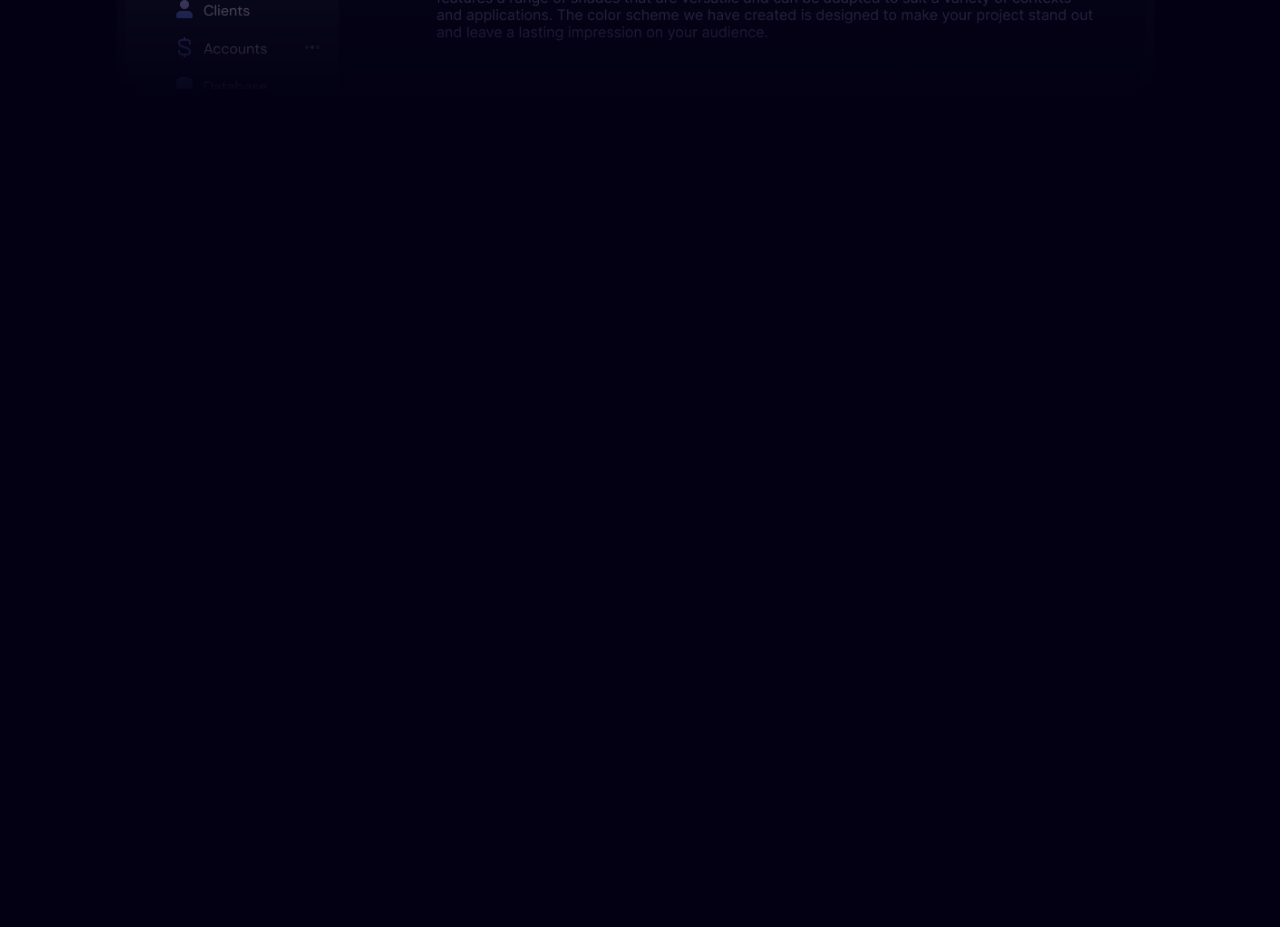
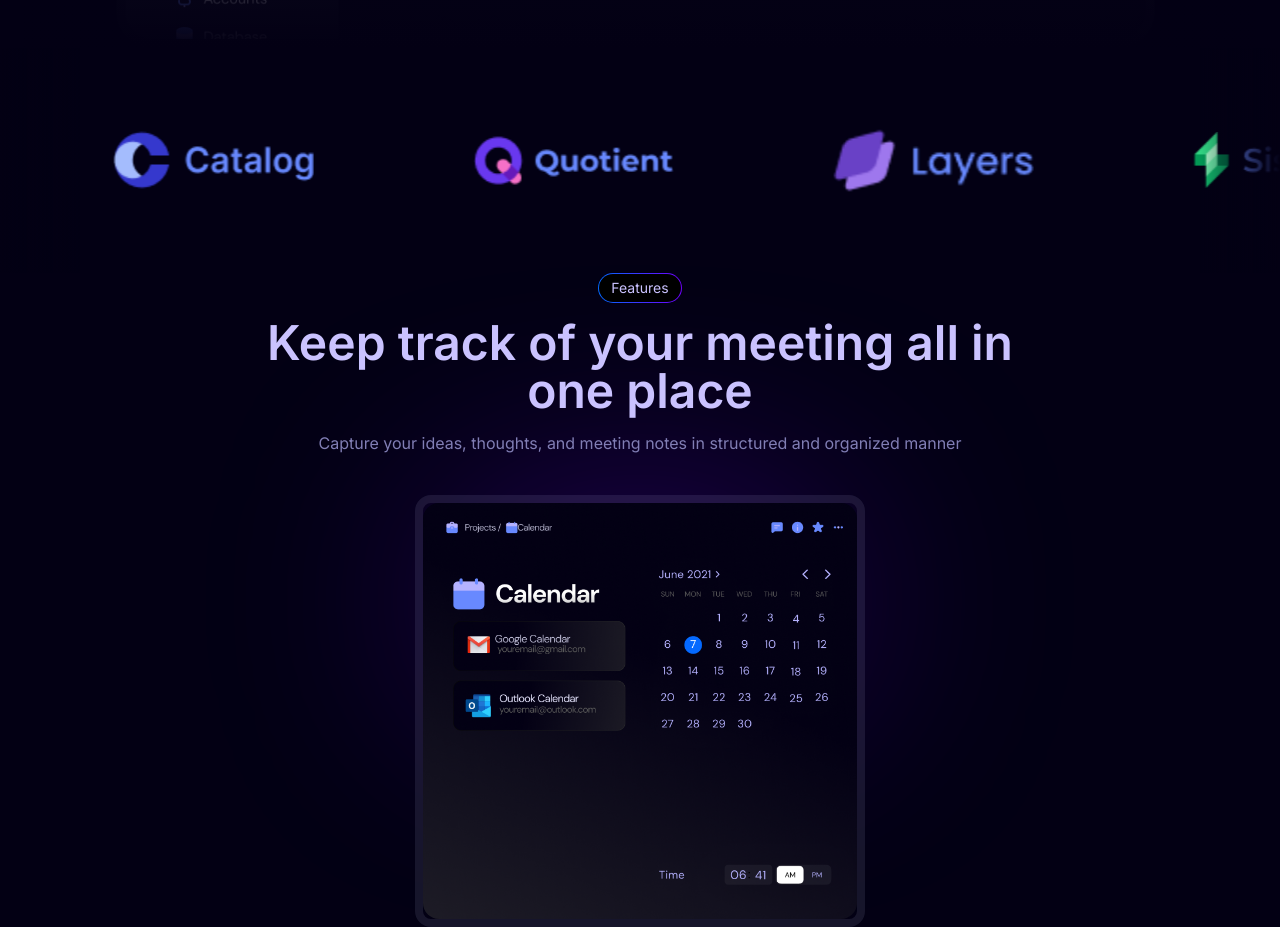
Before and after one commit to Rohansunwar5/notion, a Next.js app: page / in a window 1280 px wide. Shown: the part 820-1747 px from the top of the page. Before the commit the page ends 918 px from the top, so only its background shows below. Built offline with nearby package versions, Linux system fonts and the light colour scheme; no server answers; the database is empty.

Commit message:
clients section and banner section updated

```diff
--- a/src/app/(site)/page.tsx
+++ b/src/app/(site)/page.tsx
@@ -3,11 +3,13 @@ import React from 'react'
 import { Button } from '@/components/ui/button';
 import Image from 'next/image';
 import Banner from '../../../public/appBanner.png'
+import Cal from '../../../public/cal.png'
+import { CLIENTS } from '@/lib/constants';
 
 const HomePage = () => {
   return (
-    <section>
-      <div
+    <>
+      <section
         className='overflow-hidden px-4 sm:px-6 mt-10 sm:flex sm:flex-col gap-4 md:justify-center md:items-center'
       >
         <TitleSection pill='✨ Your Workspace, Perfected' title='All in one collaboration Platform'/>
@@ -25,7 +27,7 @@ const HomePage = () => {
             Get Cypress Free
           </Button>
         </div>
-        <div className='mg:mt-[-90px] sm:w-full w-[750px] flex justify-center items-center mt-[-40px] relative sm:ml-0 ml-[-50px]
+        <div className='md:mt-[-90px] sm:w-full w-[750px] flex justify-center items-center mt-[-40px] relative sm:ml-0 ml-[-50px]
 
         '><Image
           src={Banner}
@@ -34,11 +36,98 @@ const HomePage = () => {
           className='bottom-0 top-[50%] bg-gradient-to-t dark:from-background left-0 right-0 absolute z-10'
           ></div>
         </div>
-      </div>
-      <div className='relative'>
+      </section>
+      <section className='relative'>
+        <div className="overflow-hidden flex
+        after:content['']
+        after:dark:from-brand-dark
+        after:to-transparent
+        after:from-background
+        after:bg-gradient-to-l
+        after:right-0
+        after:bottom-0
+        after:top-0
+        after:w-20
+        after:z-10
+        after:absolute
 
-      </div>
-    </section>
+        before:content['']
+        before:dark:from-brand-dark
+        before:to-transparent
+        before:from-background
+        before:bg-gradient-to-r
+        before:left-0
+        before:top-0
+        before:bottom-0
+        before:w-20
+        before:z-10
+        before:absolute
+        ">
+          {[...Array(2)].map((arr) => (
+              <div
+                key={arr}
+                className='flex
+                flex-nowrap
+                animate-slide
+                '
+                >
+                  {CLIENTS.map((client) => (
+                    <div
+                      key={client.alt}
+                      className='relative
+                      w-[200px]
+                      m-20
+                      shrink-0
+                      flex
+                      items-center
+                      '
+                      ><Image
+                        src={client.logo}
+                        alt={client.alt}
+                        width={200}
+                        className='object-contain max-w-none'
+                      />
+                    </div>
+                  ))}
+                </div>
+            ))}
+        </div>
+      </section>
+      <section className='px-4
+      sm:px-6 flex justify-center items-center flex-col relative'>
+        <div
+          className='w-[30%]
+          blur-[120px]
+          rounded-full
+          h-32
+          absolute
+          bg-brand-primaryPurple/50
+          -z-10
+          top-22
+          '
+        />
+          <TitleSection
+            title='Keep track of your meeting all in one place'
+            subheading='Capture your ideas, thoughts, and meeting notes in structured and organized manner'
+            pill='Features'
+          />
+          <div className='mt-10
+            max-w-[450px]
+            flex
+            justify-center
+            items-center
+            relative
+            sm:ml-0 rounded-2xl border-8 border-washed-purple-300 border-opacity-10
+          '>
+            <Image
+              src={Cal}
+              alt='Banner'
+              className='rounded-2xl'
+
+            />
+          </div>
+      </section>
+    </>
   )
 }
 
--- a/src/app/globals.css
+++ b/src/app/globals.css
@@ -63,3 +63,16 @@ html, body {
     @apply bg-background text-foreground;
   }
 }
+
+.animate-slide {
+  animation: 15s slide linear infinite;
+}
+
+@keyframes slide {
+  from {
+    transform: translateX(0);
+  }
+  to {
+    transform: translateX(-100%);
+  }
+}
--- /dev/null
+++ b/src/lib/constants.ts
@@ -0,0 +1,111 @@
+import client1 from '../../public/client1.png';
+import client2 from '../../public/client2.png';
+import client3 from '../../public/client3.png';
+import client4 from '../../public/client4.png';
+import client5 from '../../public/client5.png';
+
+export const CLIENTS = [
+  { alt: 'client1', logo: client1 },
+  { alt: 'client2', logo: client2 },
+  { alt: 'client3', logo: client3 },
+  { alt: 'client4', logo: client4 },
+  { alt: 'client5', logo: client5 },
+];
+
+export const USERS = [
+  {
+    name: 'Alice',
+    message:
+      'Cypress has been a game-changer for our team. With its reliable end-to-end testing, we catch bugs early, leading to faster development cycles and improved collaboration.',
+  },
+  {
+    name: 'Bob',
+    message:
+      "I used to spend hours debugging frontend issues, but Cypress simplified everything. Now, I'm more productive, and my colleagues can trust our code thanks to Cypress.",
+  },
+  {
+    name: 'Charlie',
+    message:
+      "Cypress has transformed the way we work. Our QA and development teams are on the same page, and our productivity has skyrocketed. It's a must-have tool.",
+  },
+  {
+    name: 'David',
+    message:
+      'I was skeptical at first, but Cypress exceeded my expectations. Our project timelines have improved, and collaboration between teams is seamless.',
+  },
+  {
+    name: 'Ella',
+    message:
+      "Cypress made writing and running tests a breeze. Our team's productivity has never been higher, and we're delivering more reliable software.",
+  },
+  {
+    name: 'Frank',
+    message:
+      "Thanks to Cypress, we've eliminated testing bottlenecks. Our developers and testers collaborate effortlessly, resulting in quicker releases.",
+  },
+  {
+    name: 'Grace',
+    message:
+      'Cypress has improved our development process significantly. We now have more time for innovation, and our products are of higher quality.',
+  },
+  {
+    name: 'Hank',
+    message:
+      "Cypress's user-friendly interface made it easy for our non-technical team members to contribute to testing. Our workflow is much more efficient now.",
+  },
+  {
+    name: 'Ivy',
+    message:
+      "Our team's collaboration improved immensely with Cypress. We catch issues early, leading to less friction and quicker feature deployments.",
+  },
+  {
+    name: 'Jack',
+    message:
+      "Cypress's robust testing capabilities have elevated our development standards. We work more harmoniously, and our releases are more reliable.",
+  },
+  {
+    name: 'Katherine',
+    message:
+      "Cypress is a lifesaver for our cross-functional teams. We're more productive, and there's a shared sense of responsibility for product quality.",
+  },
+  {
+    name: 'Liam',
+    message:
+      "Cypress has helped us maintain high standards of quality. Our team's collaboration has improved, resulting in faster development cycles.",
+  },
+  {
+    name: 'Mia',
+    message:
+      "Cypress is a powerful tool that improved our productivity and collaboration. It's now an integral part of our development process.",
+  },
+  {
+    name: 'Nathan',
+    message:
+      "Cypress's user-friendly interface and detailed reporting have made testing a breeze. Our team's productivity is at an all-time high.",
+  },
+  {
+    name: 'Olivia',
+    message:
+      "We saw immediate benefits in terms of productivity and collaboration after adopting Cypress. It's an essential tool for our development workflow.",
+  },
+  {
+    name: 'Paul',
+    message:
+      "Cypress has streamlined our testing process and brought our teams closer. We're more efficient and deliver better results.",
+  },
+  {
+    name: 'Quinn',
+    message:
+      'Cypress has been a game-changer for us. Our productivity and collaboration have improved significantly, leading to better software.',
+  },
+  {
+    name: 'Rachel',
+    message:
+      'Thanks to Cypress, our testing process is now a seamless part of our development cycle. Our teams collaborate effortlessly.',
+  },
+  {
+    name: 'Sam',
+    message:
+      'Cypress is a fantastic tool that has revolutionized our workflow. Our productivity and collaboration have reached new heights.',
+  },
+];
```
Also changed, not shown: public/cal.png (added).
